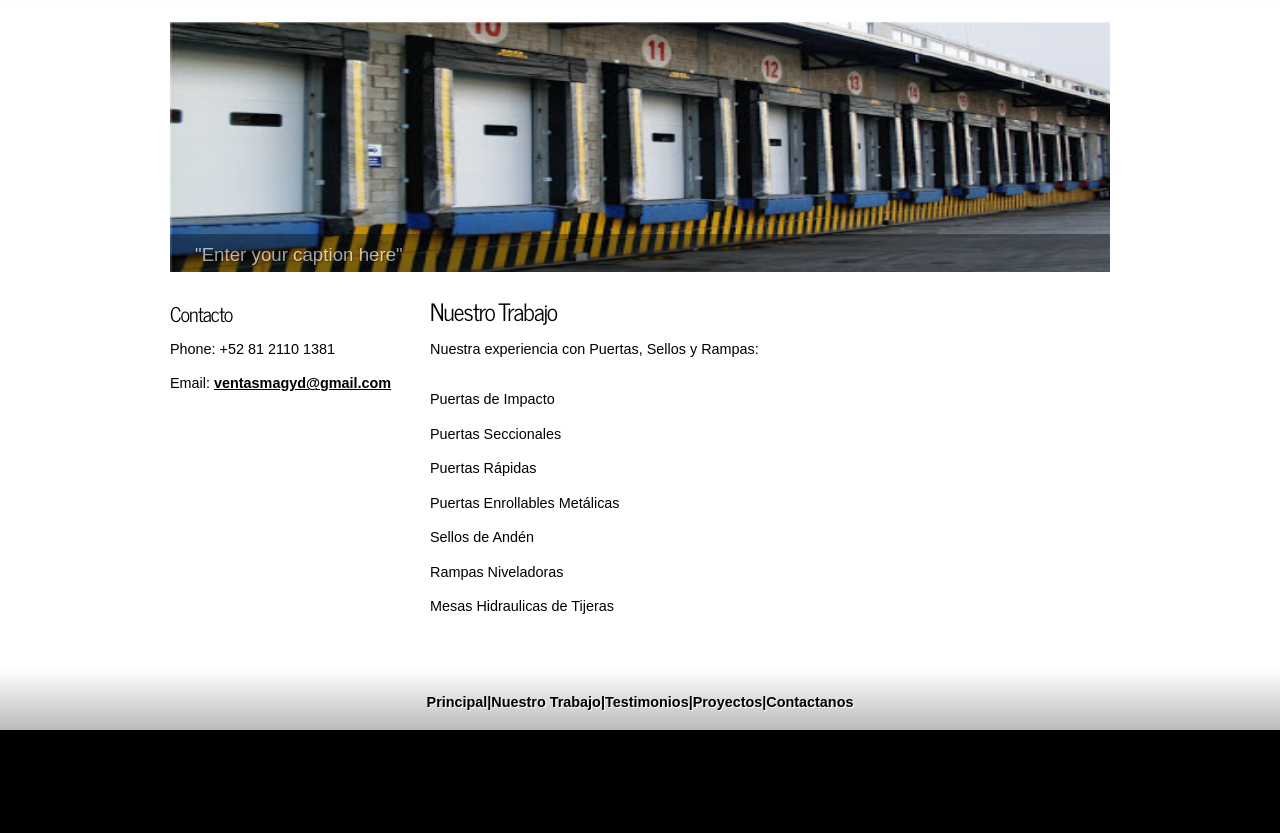
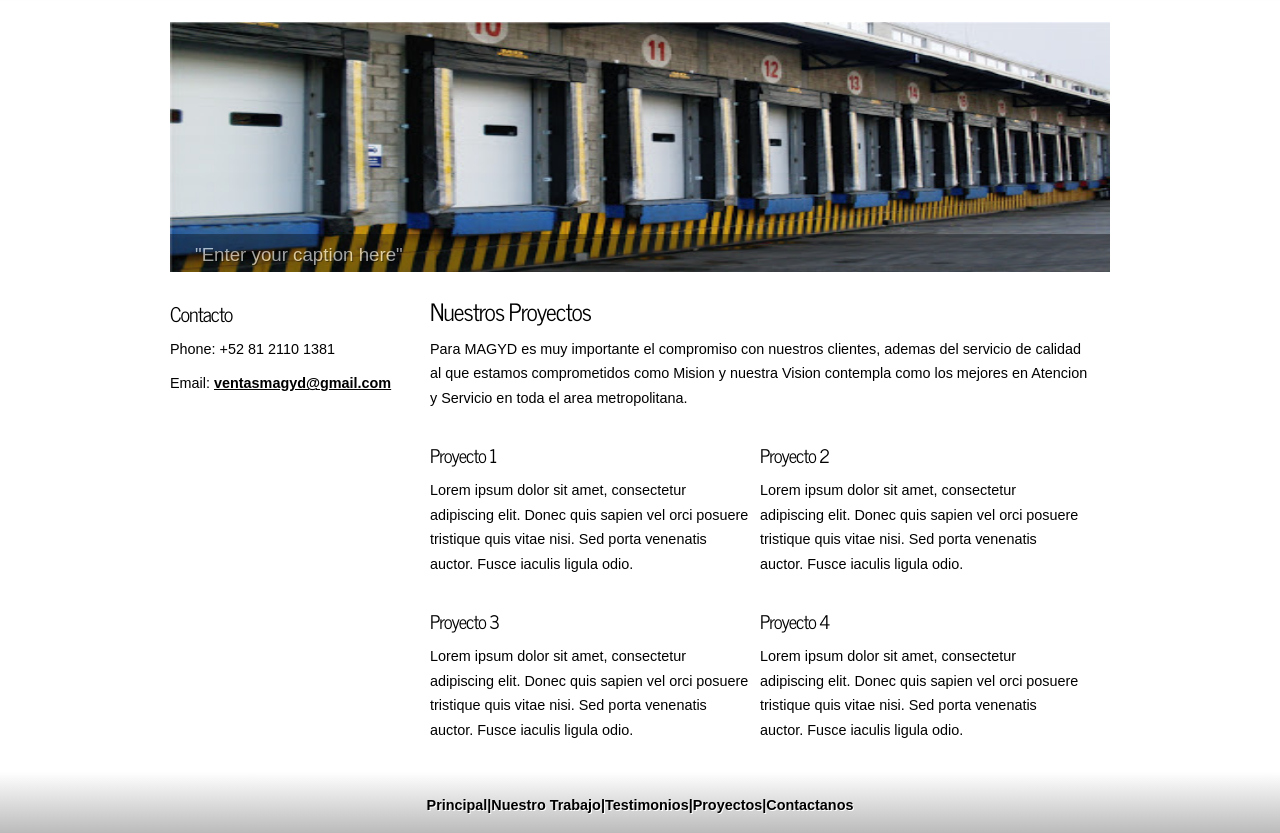
Before and after one commit to jorgemedinaweb/demo.github.io, a plain HTML site: page ourwork.html in a window 1280 px wide. Shown: the part 148-981 px from the top of the page. Before the commit the page ends 878 px from the top, so only its background shows below. Drawn offline with Linux system fonts and the light colour scheme.

Commit message:
Actualizacion de OurWorks
 Actualizacion de OurWorks

```diff
--- a/ourwork.html
+++ b/ourwork.html
@@ -1,4 +1,4 @@
-<!DOCTYPE html>
+   <!DOCTYPE html>
 <html>
 
 <head>
@@ -24,9 +24,9 @@
 	    <div id="menubar">
           <ul id="nav">
             <li><a href="index.html">Principal</a></li>
-            <li class="current"><a href="ourwork.html">Nuestro Trabajo</a></li>
+            <li><a href="ourwork.html">Nuestro Trabajo</a></li>
             <li><a href="testimonials.html">Testimonios</a></li>
-            <li><a href="projects.html">Proyectos</a></li>
+            <li class="current"><a href="projects.html">Proyectos</a></li>
             <li><a href="contact.html">Contactanos</a></li>
           </ul>
         </div><!--close menubar-->
@@ -37,7 +37,7 @@
 	  <div class="slideshow">
 	    <ul class="slideshow">
 
-                <li class="show"><img width="359" height="250" src="images/CortinasRapidas4.jpg" alt="&quot;Enter your caption here&quot;" /></li>
+                  <li class="show"><img width="359" height="250" src="images/CortinasRapidas4.jpg" alt="&quot;Enter your caption here&quot;" /></li>
             <li><img width="940" height="250" src="images/SellosdeAnden3.jpg" alt="&quot;Enter your caption here&quot;" /></li>
             <li><img width="325" height="225" src="images/montcarga1.jpg" alt="&quot;Enter your caption here&quot;" /></li>
 
@@ -48,6 +48,7 @@
             <li><img width="359" height="250" src="images/CortinasRapidas3.jpg" alt="&quot;Enter your caption here&quot;" /></li>
             <li><img width="940" height="250" src="images/SellosdeAnden5.jpg" alt="&quot;Enter your caption here&quot;" /></li>
             <li><img width="325" height="225" src="images/montcarga3.jpg" alt="&quot;Enter your caption here&quot;" /></li>
+
 
             </ul>
 	  </div><!--close slideshow-->
@@ -60,7 +61,7 @@
 
         <div class="sidebar">
           <div class="sidebar_item">
-             <h2>Contacto</h2>
+            <h2>Contacto</h2>
             <p>Phone: +52 81 2110 1381</p>
             <p>Email: <a href="mailto:ventasmagyd@gmail.com">ventasmagyd@gmail.com</a></p>
           </div><!--close sidebar_item-->
@@ -69,22 +70,27 @@
 
 	  <div id="content">
         <div class="content_item">
-          <h2>Nuestro Trabajo</h2>
-	 <p>Nuestra experiencia con Puertas, Sellos y Rampas:</p>
-         <br>
-         <p>Puertas de Impacto</p>
-         <p>Puertas Seccionales</p>
-         <p>Puertas Rápidas</p>
-         <p>Puertas Enrollables Metálicas</p>
-
-         <p>Sellos de Andén</p>
-         <p>Rampas Niveladoras</p>
-         <p>Mesas Hidraulicas de Tijeras</p>
-
-		</div><!--close content_item-->
+          <h2>Nuestros Proyectos</h2>
+		    <p>Para MAGYD es muy importante el compromiso con nuestros clientes, ademas del servicio de calidad al que estamos comprometidos como Mision y nuestra Vision contempla como los mejores en Atencion y Servicio en toda el area metropolitana. </p>
+            <div class="content_container">
+			  <h3>Proyecto 1</h3>
+			  <p>Lorem ipsum dolor sit amet, consectetur adipiscing elit. Donec quis sapien vel orci posuere tristique quis vitae nisi. Sed porta venenatis auctor. Fusce iaculis ligula odio.</p>
+            </div><!--close content_container-->
+            <div class="content_container">
+			  <h3>Proyecto 2</h3>
+			  <p>Lorem ipsum dolor sit amet, consectetur adipiscing elit. Donec quis sapien vel orci posuere tristique quis vitae nisi. Sed porta venenatis auctor. Fusce iaculis ligula odio.</p>
+			</div><!--close content_container-->
+            <div class="content_container">
+			  <h3>Proyecto 3</h3>
+			  <p>Lorem ipsum dolor sit amet, consectetur adipiscing elit. Donec quis sapien vel orci posuere tristique quis vitae nisi. Sed porta venenatis auctor. Fusce iaculis ligula odio.</p>
+            </div><!--close content_container-->
+            <div class="content_container">
+			  <h3>Proyecto 4</h3>
+			  <p>Lorem ipsum dolor sit amet, consectetur adipiscing elit. Donec quis sapien vel orci posuere tristique quis vitae nisi. Sed porta venenatis auctor. Fusce iaculis ligula odio.</p>
+			</div><!--close content_container-->
+	    </div><!--close content_item-->
       </div><!--close content-->
-
-	</div><!--close site content-->
+	</div><!--close site_content-->
 
   </div><!--close main-->
 
```
